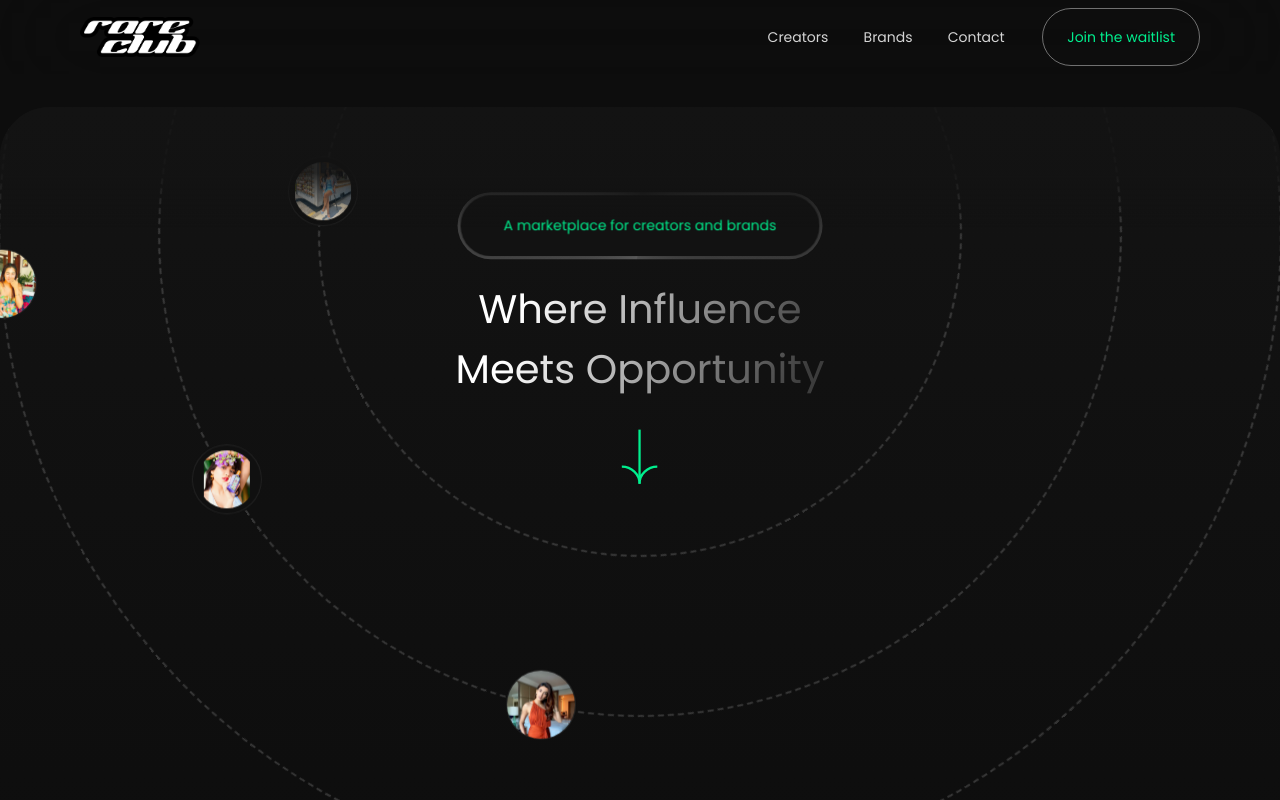
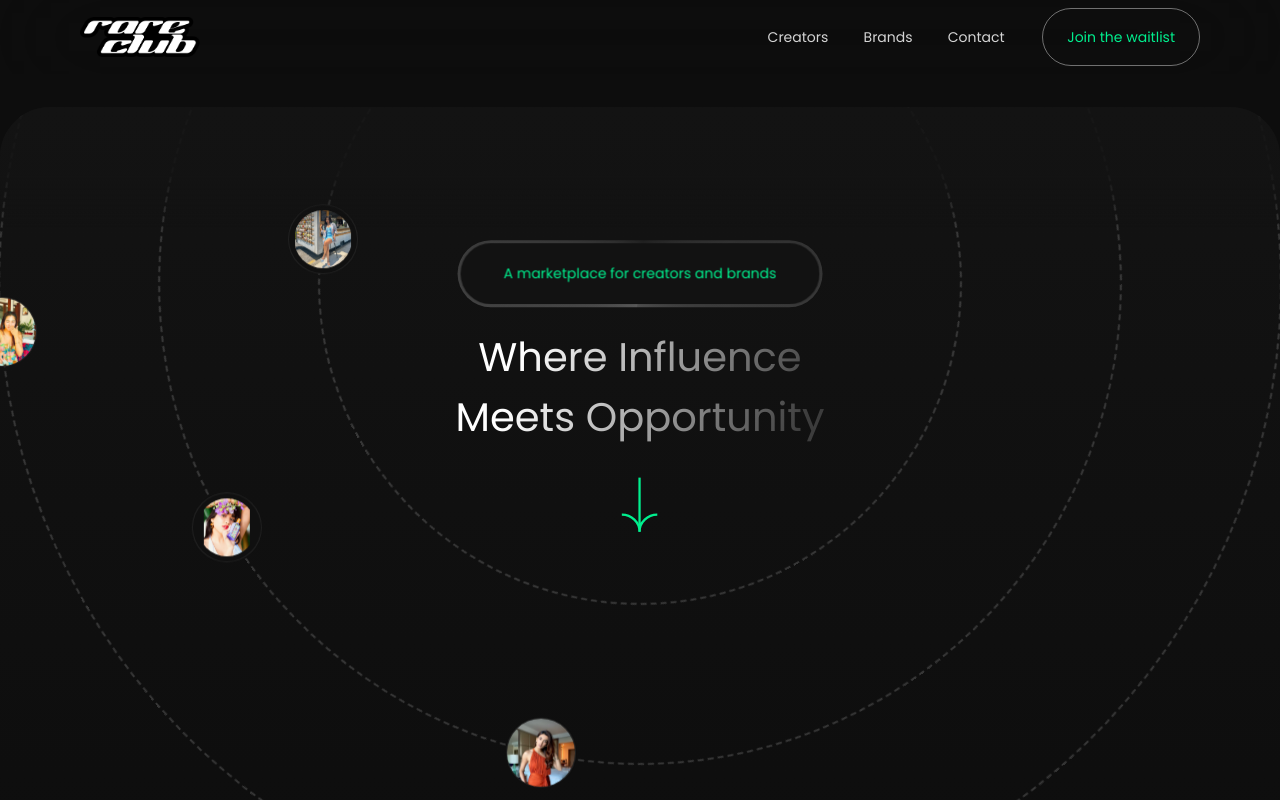
Before and after one commit to iam-vishal/rareclub, a Next.js app: page / in a window 1280 px wide. Shown: the top 800 px of the page. Built offline with nearby package versions, Linux system fonts and the light colour scheme.

Commit message:
text align update

```diff
--- a/src/app/page.js
+++ b/src/app/page.js
@@ -96,7 +96,7 @@ export default function Home() {
     <>
       <div className="rare_banner">
         <div className="rare_banner_wrap">
-          <div className="rare_banner_circle">
+          <div className="rare_banner_circle mt-5">
             <Banner>
               <Container fluid>{BannerCaption()}</Container>
             </Banner>
@@ -340,7 +340,10 @@ export default function Home() {
                         reverse={true}
                       />
                       <div className="collaborations_head">
-                        <h1>Collaborations that fits your niche</h1>
+                        <h1>
+                          Collaborations that fits
+                          <br /> your niche
+                        </h1>
                       </div>
                       <div className="btn btnred">Travel</div>
                       {/* <div className="btn btnpurple">Food</div> */}
```
